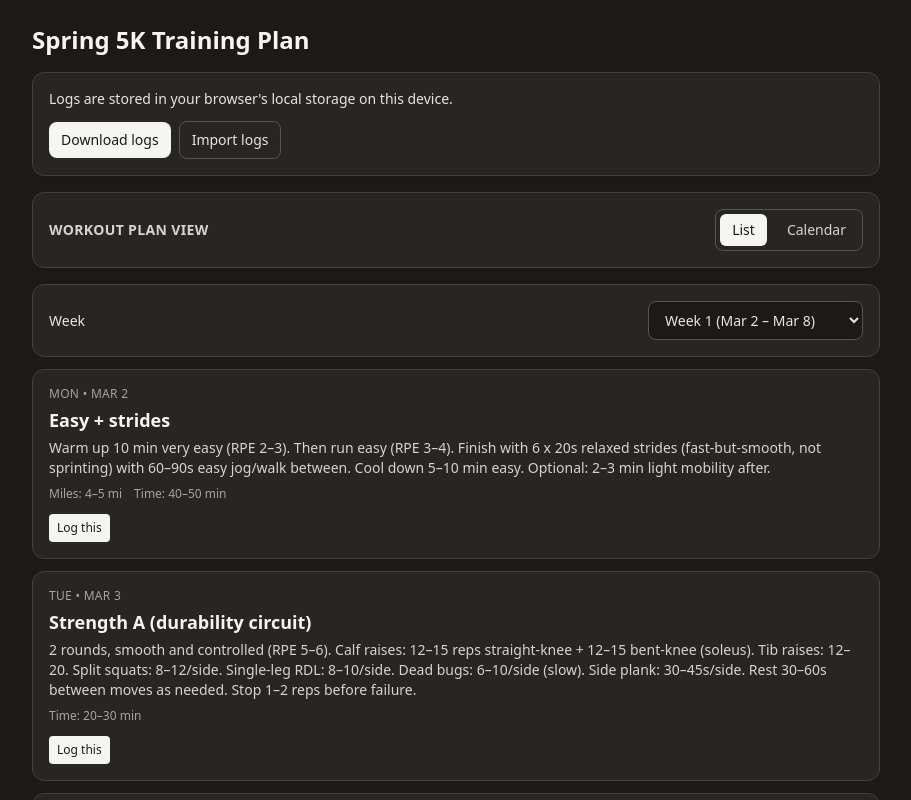
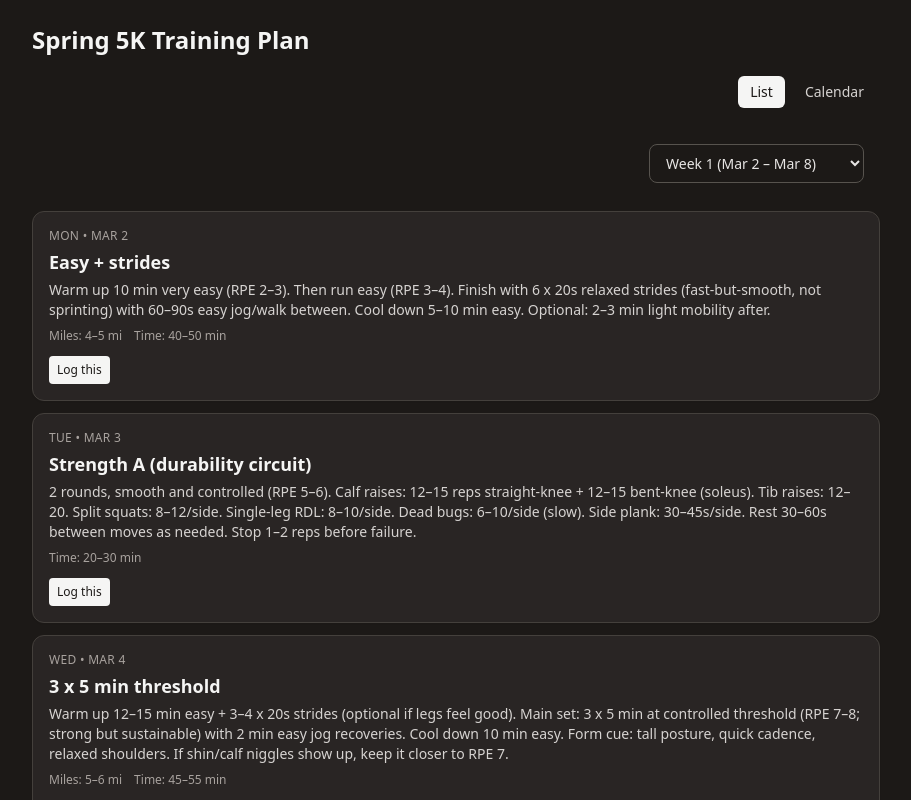
Before and after one commit to haggertypat/RunLog, a Next.js app: page /plan in a window 1280 px wide. Shown: the top 800 px of the page, without its empty margins (184-1095 px from the left). Built offline with nearby package versions, Linux system fonts and the light colour scheme.

Commit message:
manual design fixes

```diff
--- a/src/app/plan/page.tsx
+++ b/src/app/plan/page.tsx
@@ -194,28 +194,9 @@
 
   return (
     <section className="space-y-4">
-      <div className="rounded-xl border border-stone-200 bg-white p-4 shadow-sm dark:border-stone-700 dark:bg-stone-800">
-        <p className="text-sm text-stone-700 dark:text-stone-200">Logs are stored in your browser&apos;s local storage on this device.</p>
-        <div className="mt-3 flex flex-wrap items-center gap-2">
-          <button
-            type="button"
-            onClick={handleExport}
-            className="rounded-lg bg-stone-900 px-3 py-2 text-sm font-medium text-white dark:bg-stone-100 dark:text-stone-900"
-          >
-            Download logs
-          </button>
-          <label className="cursor-pointer rounded-lg border border-stone-300 px-3 py-2 text-sm font-medium text-stone-700 dark:border-stone-600 dark:text-stone-200">
-            Import logs
-            <input type="file" accept="application/json" className="sr-only" onChange={handleImport} />
-          </label>
-        </div>
-        {dataMessage ? <p className="mt-2 text-sm text-stone-600 dark:text-stone-300">{dataMessage}</p> : null}
-      </div>
-
-      <div className="rounded-xl border border-stone-200 bg-white p-4 shadow-sm dark:border-stone-700 dark:bg-stone-800">
-        <div className="flex flex-wrap items-center justify-between gap-3">
-          <h2 className="text-sm font-semibold uppercase tracking-wide text-stone-600 dark:text-stone-300">Workout plan view</h2>
-          <div className="flex items-center gap-2 rounded-lg border border-stone-200 p-1 dark:border-stone-600">
+      <div className="">
+        <div className="flex flex-wrap items-center justify-end gap-3">
+          <div className="flex items-center gap-2 p-1">
             <button
               type="button"
               onClick={() => setPlanViewMode("list")}
@@ -349,10 +330,8 @@
         </div>
       ) : (
         <div className="space-y-3">
-          <div className="flex flex-wrap items-center justify-between gap-3 rounded-xl border border-stone-200 bg-white p-4 shadow-sm dark:border-stone-700 dark:bg-stone-800">
-            <label className="text-sm font-medium text-stone-700 dark:text-stone-200" htmlFor="week-select">
-              Week
-            </label>
+          <div className="flex flex-wrap items-center justify-end gap-3 p-4">
+
             <select
               id="week-select"
               value={selectedWeek}
@@ -418,6 +397,24 @@
           })}
         </div>
       )}
+       <div className="rounded-xl border border-stone-200 bg-white p-4 shadow-sm dark:border-stone-700 dark:bg-stone-800">
+        <p className="text-sm text-stone-700 dark:text-stone-200">Logs are stored in your browser&apos;s local storage on this device.</p>
+        <div className="mt-3 flex flex-wrap items-center gap-2">
+          <button
+            type="button"
+            onClick={handleExport}
+            className="rounded-lg bg-stone-900 px-3 py-2 text-sm font-medium text-white dark:bg-stone-100 dark:text-stone-900"
+          >
+            Download logs
+          </button>
+          <label className="cursor-pointer rounded-lg border border-stone-300 px-3 py-2 text-sm font-medium text-stone-700 dark:border-stone-600 dark:text-stone-200">
+            Import logs
+            <input type="file" accept="application/json" className="sr-only" onChange={handleImport} />
+          </label>
+        </div>
+        {dataMessage ? <p className="mt-2 text-sm text-stone-600 dark:text-stone-300">{dataMessage}</p> : null}
+      </div>
+
     </section>
   );
 }
```
